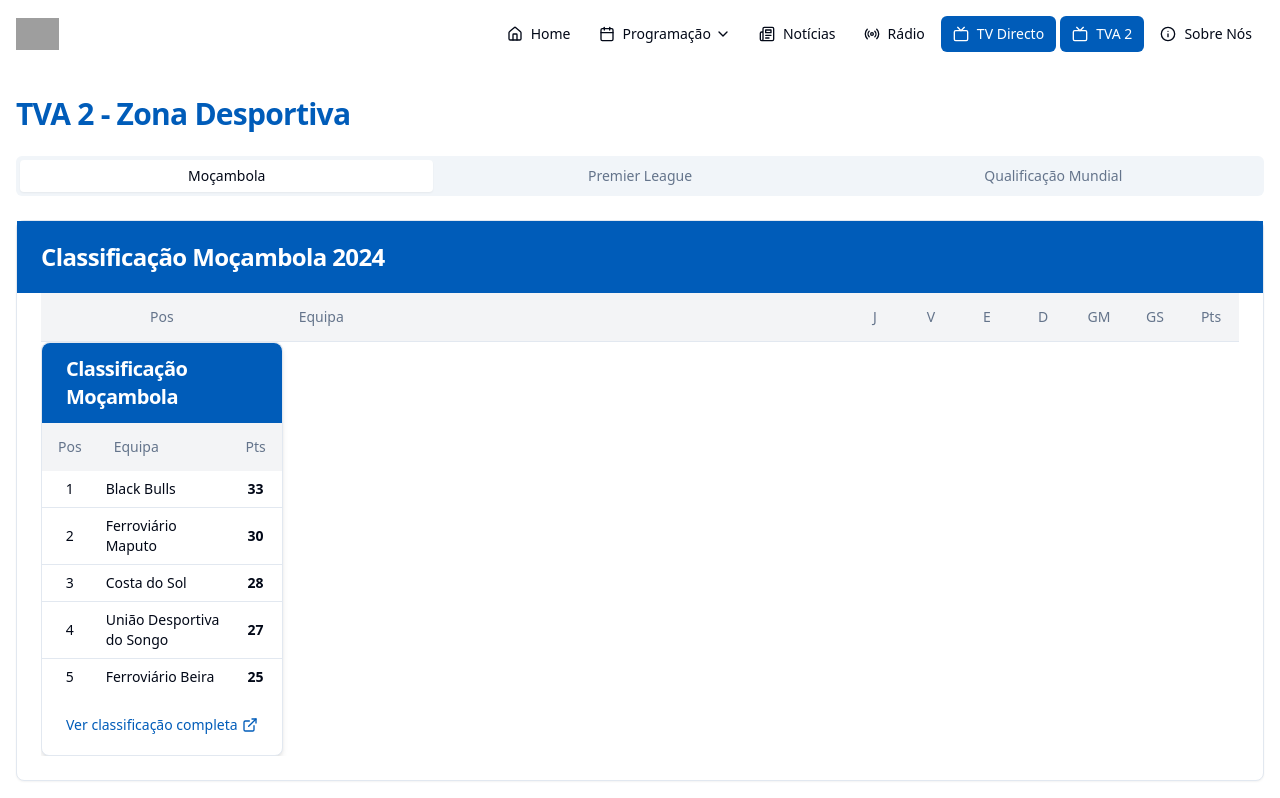
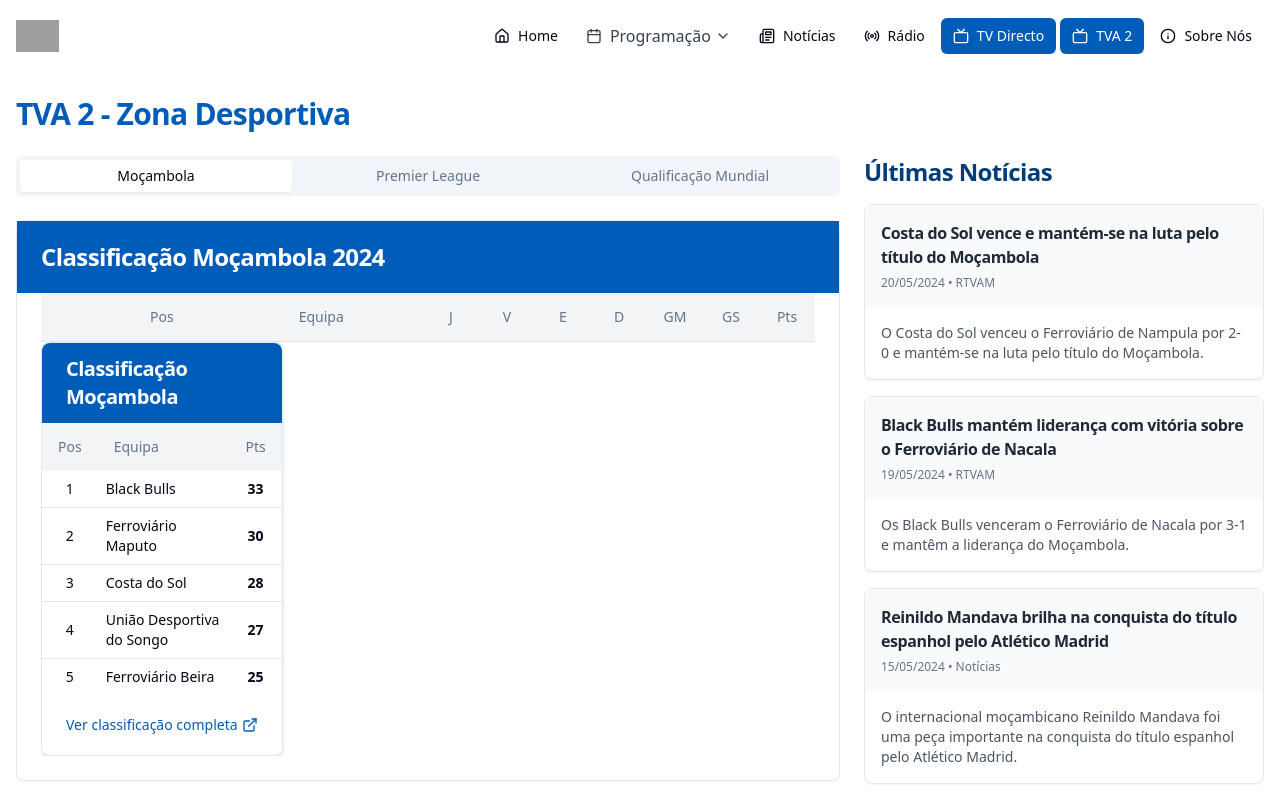
Before and after one commit to TheDavidJorge/rtvam, a React (Vite) app: page /tva in a window 1280 px wide. Shown: the top 798 px of the page. Built offline with nearby package versions, Linux system fonts and the light colour scheme; grey boxes are pictures that could not be loaded.

Commit message:
Fix: Improve UI and layout for pages
- Fixed the menu not displaying issue.
- Improved the UI and layout of the TVA2 page, including the table.
- Improved the layout of the radio page, separating the transmission and schedule using a grid.

```diff
--- a/src/components/layout/SubMenu.tsx
+++ b/src/components/layout/SubMenu.tsx
@@ -23,8 +23,8 @@ const SubMenu = ({ item, openMenus, toggleSubmenu, isActive }: SubMenuProps) =>
     <div className="relative group">
       <button
         className={cn(
-          "nav-link flex items-center",
-          openMenus[item.name] && "active"
+          "flex items-center px-3 py-2 text-gray-700 hover:text-rtam-blue hover:bg-gray-100 rounded-md transition-colors",
+          openMenus[item.name] && "bg-gray-100 text-rtam-blue"
         )}
         onClick={() => toggleSubmenu(item.name)}
       >
@@ -32,7 +32,7 @@ const SubMenu = ({ item, openMenus, toggleSubmenu, isActive }: SubMenuProps) =>
         {item.name}
         <ChevronDown className="ml-1 w-4 h-4" />
       </button>
-      <div className="absolute left-0 mt-2 w-56 origin-top-left rounded-md shadow-lg hidden group-hover:block animate-fade-in">
+      <div className="absolute left-0 mt-2 w-56 origin-top-left rounded-md shadow-lg z-50 hidden group-hover:block animate-fade-in">
         <div className="rounded-md bg-white ring-1 ring-black ring-opacity-5 py-1">
           {item.children?.map((child) => (
             <div key={child.name} className="group/submenu relative">
@@ -52,7 +52,7 @@ const SubMenu = ({ item, openMenus, toggleSubmenu, isActive }: SubMenuProps) =>
                     <span>{child.name}</span>
                     <ChevronRight className="w-4 h-4" />
                   </div>
-                  <div className="absolute left-full top-0 ml-1 w-56 origin-top-left rounded-md shadow-lg hidden group-hover/submenu:block">
+                  <div className="absolute left-full top-0 ml-1 w-56 origin-top-left rounded-md shadow-lg z-50 hidden group-hover/submenu:block">
                     <div className="rounded-md bg-white ring-1 ring-black ring-opacity-5 py-1">
                       {child.children.map((subChild) => (
                         <Link
--- a/src/pages/Radio.tsx
+++ b/src/pages/Radio.tsx
@@ -19,10 +19,10 @@ const Radio = () => {
           <h1 className="text-3xl md:text-4xl font-bold text-rtam-blue mb-8">Rádio Académica de Moçambique</h1>
 
           <div className="grid grid-cols-1 lg:grid-cols-12 gap-8">
-            {/* Player e Introdução - Desktop: Coluna da Esquerda, Mobile: Topo */}
+            {/* Player e Introdução - Fixed sidebar */}
             <div className="lg:col-span-4 order-1">
-              <div className="bg-white shadow-md rounded-lg p-6 mb-8 animate-slide-in h-full">
-                <h2 className="section-title mb-4">Transmissão Ao Vivo</h2>
+              <div className="bg-white shadow-md rounded-lg p-6 mb-8 animate-slide-in sticky top-20">
+                <h2 className="text-xl font-semibold mb-4">Transmissão Ao Vivo</h2>
                 <div className="mb-6">
                   <RadioPlayer
                     streamUrl="https://stream.zeno.fm/f32qntg3srhvv"
@@ -41,7 +41,7 @@ const Radio = () => {
               </div>
             </div>
 
-            {/* Conteúdo Principal - Desktop: Coluna da Direita, Mobile: Embaixo */}
+            {/* Conteúdo Principal - Main content area */}
             <div className="lg:col-span-8 order-2">
               <div className="bg-white shadow-md rounded-lg p-6 animate-slide-in">
                 {/* Tabs para Mobile e Desktop */}
--- a/src/pages/Tva.tsx
+++ b/src/pages/Tva.tsx
@@ -74,6 +74,9 @@ const Tva = () => {
         <div className="container mx-auto px-4 py-8">
           <h1 className="text-3xl font-bold mb-6 text-rtam-blue">TVA 2 - Zona Desportiva</h1>
 
+          <div className="grid grid-cols-1 lg:grid-cols-3 gap-6">
+            {/* Left column - League tables */}
+            <div className="lg:col-span-2">
               <Tabs defaultValue="mocambola" className="w-full mb-8">
                 <TabsList className="grid w-full grid-cols-3 mb-6">
                   <TabsTrigger value="mocambola">Moçambola</TabsTrigger>
@@ -103,7 +106,6 @@ const Tva = () => {
                             </TableRow>
                           </TableHeader>
                           <TableBody>
-                        {/* We'll use our existing FootballStandings component's data */}
                             <FootballStandings />
                           </TableBody>
                         </Table>
@@ -167,8 +169,8 @@ const Tva = () => {
                               <TableHead>Data</TableHead>
                               <TableHead>Casa</TableHead>
                               <TableHead>Fora</TableHead>
-                          <TableHead>Competição</TableHead>
-                          <TableHead>Local</TableHead>
+                              <TableHead className="hidden md:table-cell">Competição</TableHead>
+                              <TableHead className="hidden md:table-cell">Local</TableHead>
                             </TableRow>
                           </TableHeader>
                           <TableBody>
@@ -186,8 +188,8 @@ const Tva = () => {
                                   <TableCell className={match.awayTeam === 'Moçambique' ? "font-bold text-rtam-red" : ""}>
                                     {match.awayTeam}
                                   </TableCell>
-                              <TableCell>{match.competition}</TableCell>
-                              <TableCell>{match.venue}</TableCell>
+                                  <TableCell className="hidden md:table-cell">{match.competition}</TableCell>
+                                  <TableCell className="hidden md:table-cell">{match.venue}</TableCell>
                                 </TableRow>
                               );
                             })}
@@ -198,21 +200,26 @@ const Tva = () => {
                   </Card>
                 </TabsContent>
               </Tabs>
+            </div>
 
+            {/* Right column - News */}
+            <div className="lg:col-span-1">
               <div className="mb-8">
-            <h2 className="text-2xl font-bold text-rtam-blue-dark mb-4">Últimas Notícias de Futebol</h2>
-            <div className="grid grid-cols-1 md:grid-cols-2 lg:grid-cols-3 gap-6">
+                <h2 className="text-2xl font-bold text-rtam-blue-dark mb-4">Últimas Notícias</h2>
+                <div className="space-y-4">
                   {footballNews.map((news, index) => (
                     <Card key={index} className="hover:shadow-md transition-shadow">
                       <CardHeader className="bg-gray-50 p-4">
-                    <CardTitle className="text-lg text-gray-800">{news.title}</CardTitle>
-                    <p className="text-sm text-gray-500 mt-1">{new Date(news.date).toLocaleDateString('pt-PT')} • {news.source}</p>
+                        <CardTitle className="text-base text-gray-800">{news.title}</CardTitle>
+                        <p className="text-xs text-gray-500 mt-1">{new Date(news.date).toLocaleDateString('pt-PT')} • {news.source}</p>
                       </CardHeader>
                       <CardContent className="p-4">
-                    <p className="text-gray-600">{news.summary}</p>
+                        <p className="text-sm text-gray-600">{news.summary}</p>
                       </CardContent>
                     </Card>
                   ))}
+                </div>
+              </div>
             </div>
           </div>
         </div>
```
Lines whose indentation alone changed are shown as unchanged.
